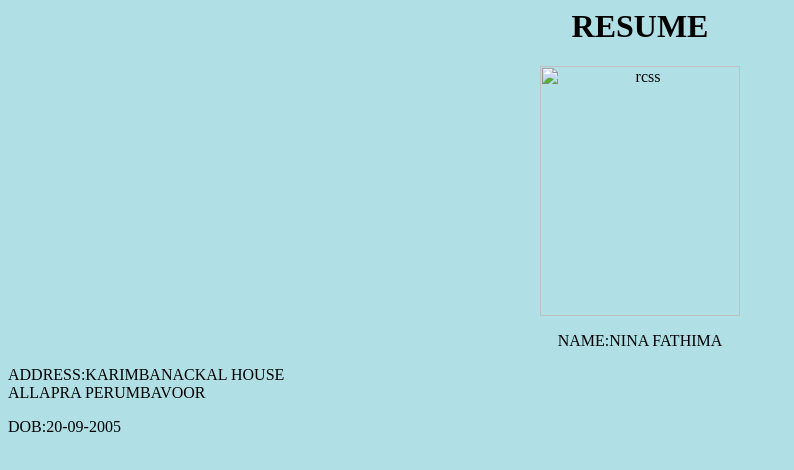
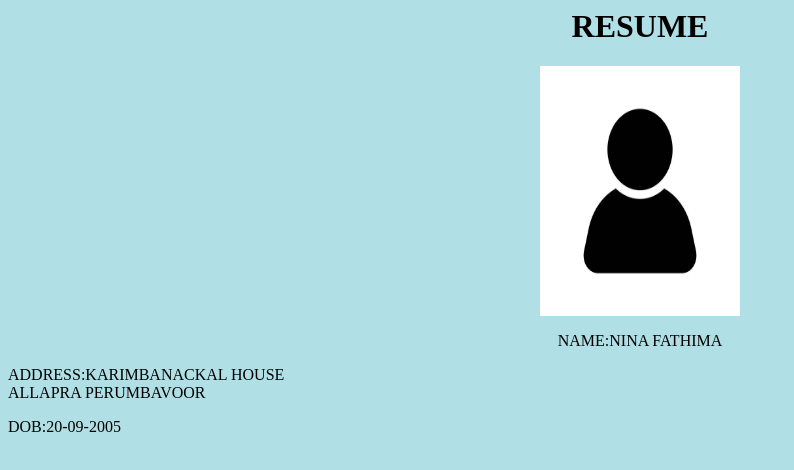
Before and after one commit to nina7714/ninafathi, a plain HTML site: page index.html in a window 1280 px wide. Shown: the whole page, without its empty margins (0-794 px from the left). Drawn offline with Linux system fonts and the light colour scheme.

Commit message:
Update index.html

```diff
--- a/index.html
+++ b/index.html
@@ -6,7 +6,7 @@
 <h1><center>RESUME</center></h1>
 </body>
 </html>
-<p><center><img src="nina.jpg.JPG" height=250 width=200 alt="rcss"></center></p>
+<p><center><img src="nina.jpg" height=250 width=200 alt="rcss"></center></p>
 </body>
 </html>
 <p><CENTER>NAME:NINA FATHIMA</center></P>
```
